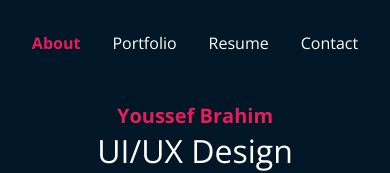
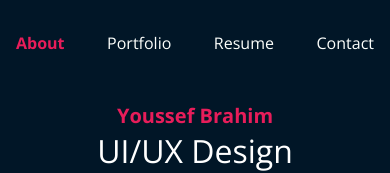
Before and after one commit to paulobressan/portfolio, a Nuxt app: page / in a window 390 px wide. Shown: the top 173 px of the page. Built offline with nearby package versions, Linux system fonts and the light colour scheme.

Commit message:
feat(layout): adjusted navbar for mobile

```diff
--- a/layouts/default.vue
+++ b/layouts/default.vue
@@ -71,4 +71,10 @@ const route = useRoute();
   color: var(--navbar__nav-link-text-color--active);
   font-weight: 700;
 }
+
+@media only screen and (max-width: 768px) {
+  .navbar__nav {
+    justify-content: space-between;
+  }
+}
 </style>
```
